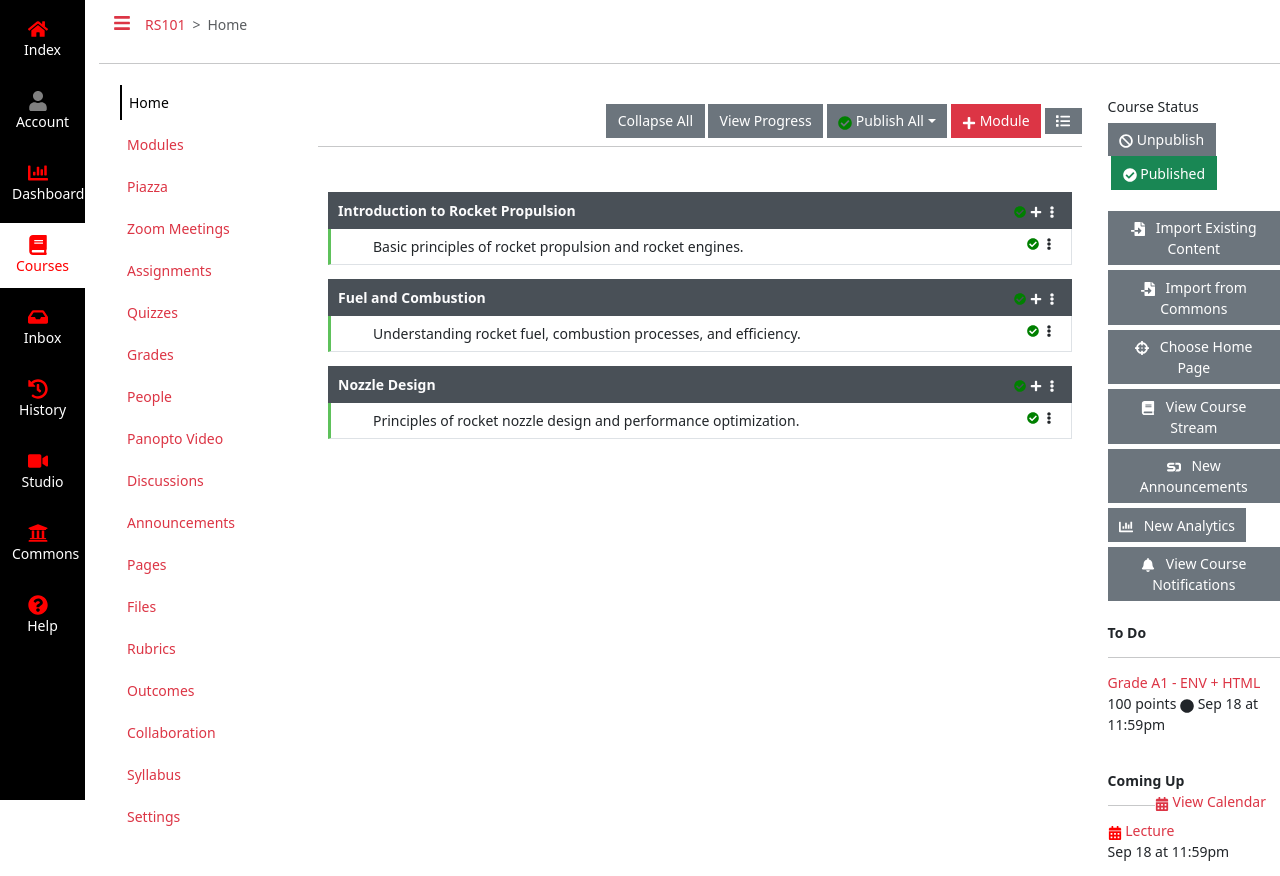
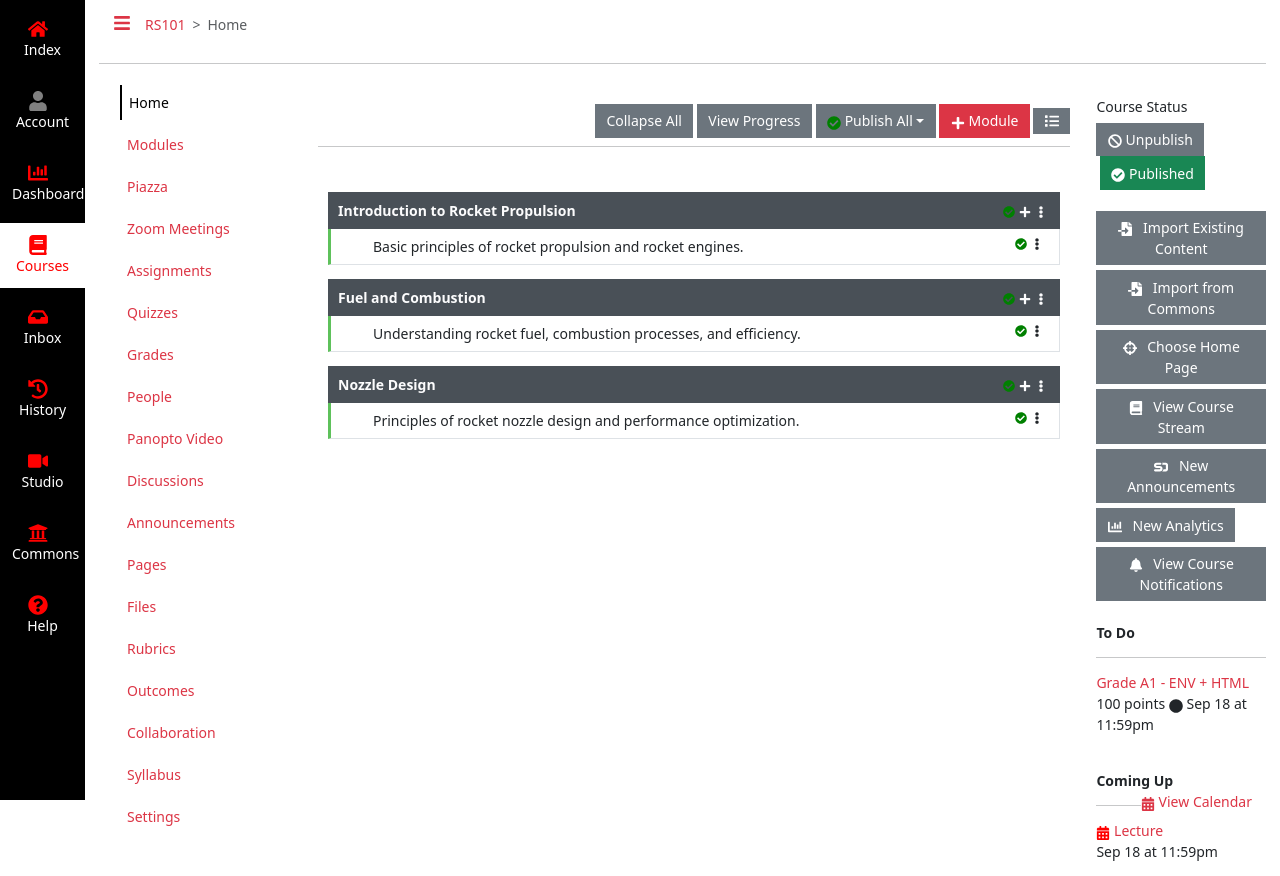
Before and after one commit to skandansn/kanbas-react-web-app, a React (Create React App) app: page /#/Kanbas/Courses/RS101/Home in a window 1280 px wide. Built offline with nearby package versions, Linux system fonts and the light colour scheme.

Commit message:
margin end fixes

```diff
--- a/src/Kanbas/Courses/Grades/index.js
+++ b/src/Kanbas/Courses/Grades/index.js
@@ -11,7 +11,7 @@ function Grades() {
     const enrollments = db.enrollments.filter((enrollment) => enrollment.course === courseId);
 
     return (
-        <div className="d-flex flex-row" style={{flex: 1, marginRight: "50px"}}>
+        <div className="d-flex flex-row" style={{flex: 1}}>
             <div style={{display: "flex", flexDirection: "column", width: "100%"}}>
                 <div>
                     <div className="">
--- a/src/Kanbas/index.js
+++ b/src/Kanbas/index.js
@@ -9,7 +9,7 @@ function Kanbas() {
     return (
         <div className="d-flex">
             <KanbasNavigation/>
-            <div className="flex-fill ms-3">
+            <div className="flex-fill ms-3 me-3">
                 <Routes>
                     <Route path="/" element={<Navigate to="Dashboard"/>}/>
                     <Route path="Account" element={<h1>Account</h1>}/>
```
